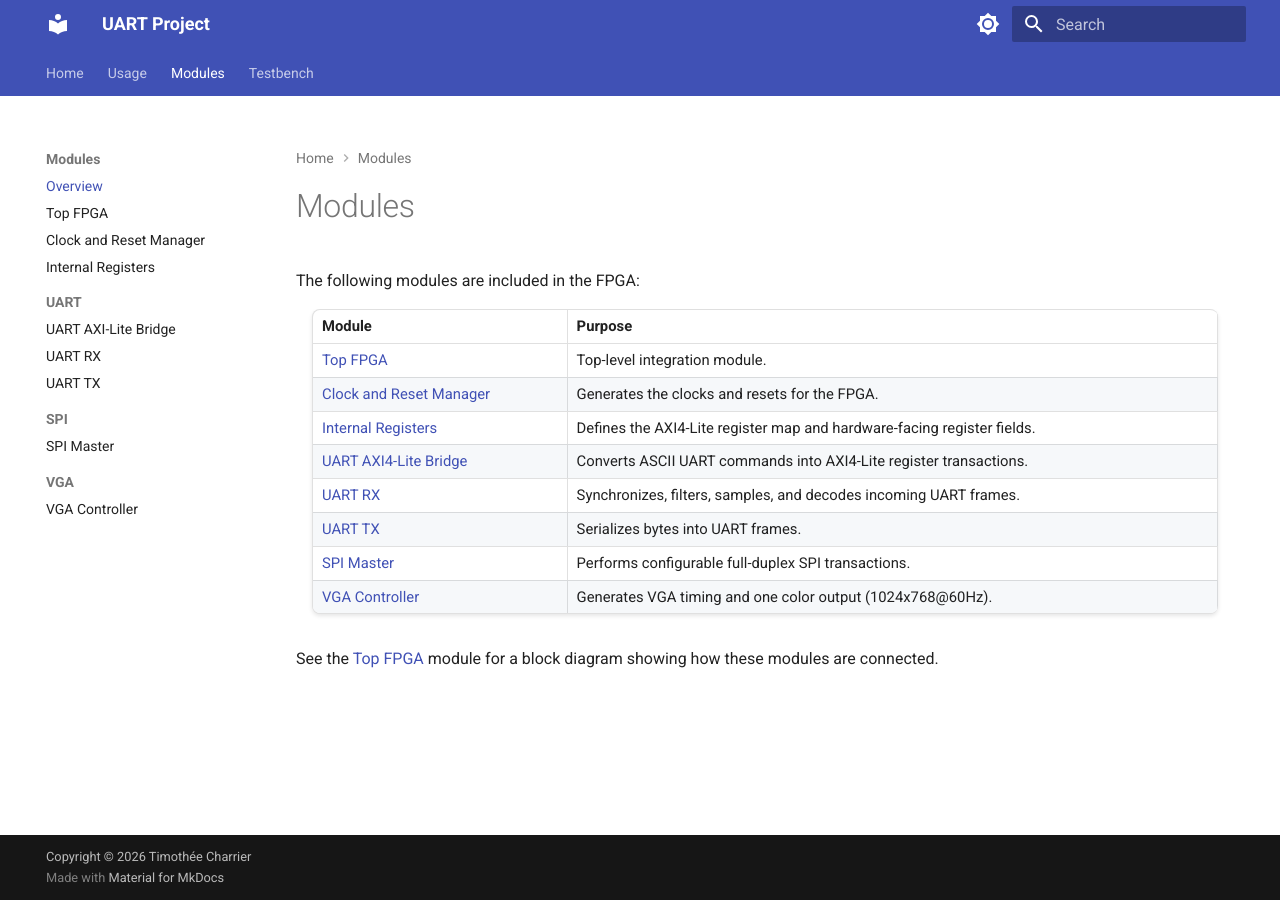
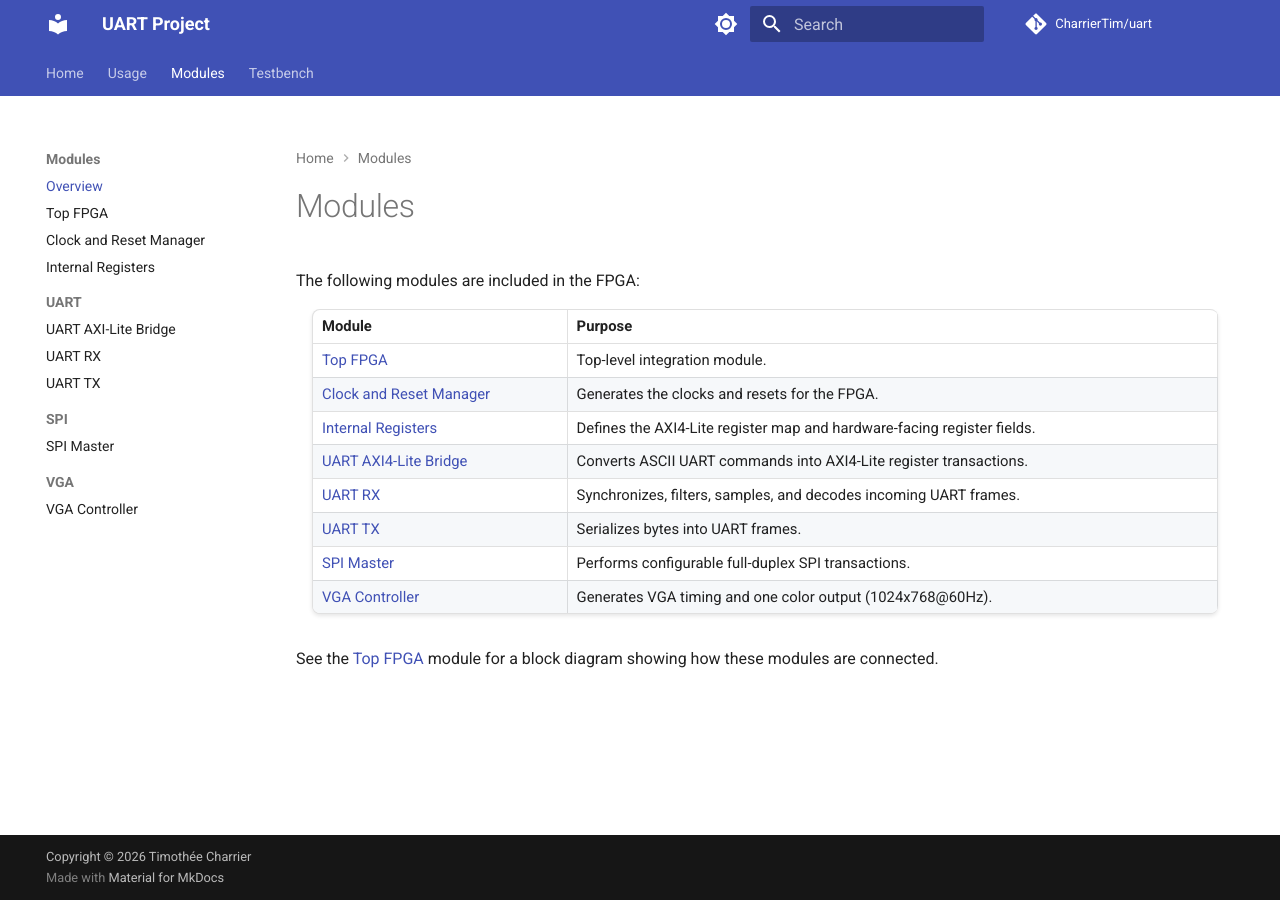
Before and after one commit to CharrierTim/uart, an MkDocs documentation site: the page built from docs/modules/index.md, in a window 1280 px wide. Built offline with MkDocs 1.6.1 and Material for MkDocs 9.7.7, drawn with Linux system fonts in a browser that asks for light colours; comment, search, counter and statistics services are not loaded.

Commit message:
fix(docs): re-add repo link to documentation

```diff
--- a/mkdocs.yaml
+++ b/mkdocs.yaml
@@ -3,6 +3,9 @@ site_author: Timothée Charrier
 site_description: Documentation for the UART Project
 site_url: https://charriertim.github.io/uart/
 copyright: Copyright &copy; 2026 Timothée Charrier
+
+repo_name: CharrierTim/uart
+repo_url: https://github.com/CharrierTim/uart
 
 theme:
   name: material
```
